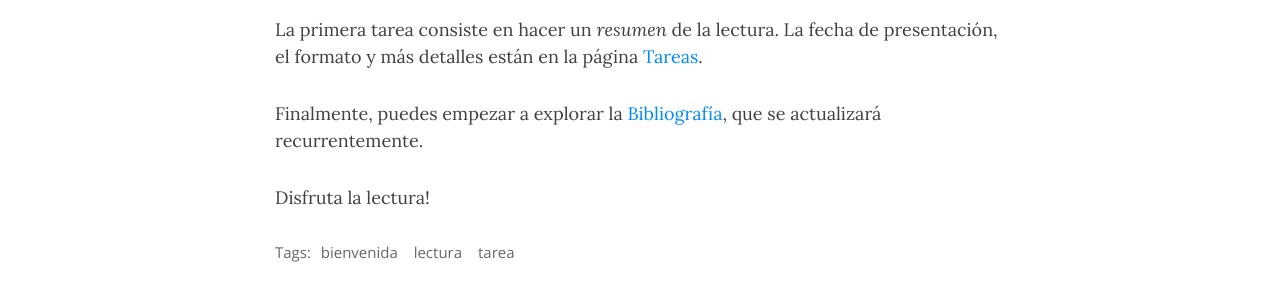
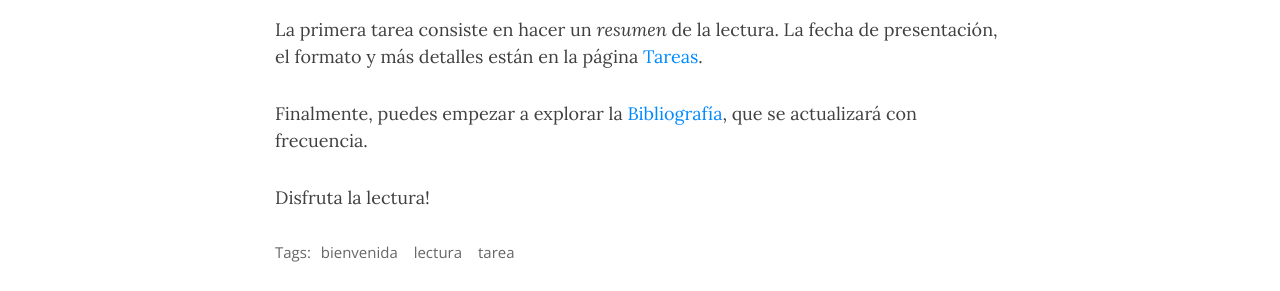
Before and after one commit to NigelCaspa/historiaeconomica, a Jekyll site: the page built from _posts/2021-07-30-bienvenida.md, in a window 1280 px wide and 900 px high, scrolled down 774 px. Shown: the part 307-598 px from the top of the window. Built offline with Jekyll 4.4.1, drawn with Linux system fonts in a browser that asks for light colours; nearby versions of some CDN libraries; comment, search, counter and statistics services are not loaded.

Commit message:
arreglo readme

```diff
--- a/_posts/2021-07-30-bienvenida.md
+++ b/_posts/2021-07-30-bienvenida.md
@@ -23,6 +23,6 @@ Puedes continuar haciendo clic [aquí](https://nigelcaspa.github.io/historiaecon
 
 La primera tarea consiste en hacer un *resumen* de la lectura. La fecha de presentación, el formato y más detalles están en la página [Tareas](/historiaeconomica/tareas).
 
-Finalmente, puedes empezar a explorar la [Bibliografía](/historiaeconomica/bibliografia), que se actualizará recurrentemente.
+Finalmente, puedes empezar a explorar la [Bibliografía](/historiaeconomica/bibliografia), que se actualizará con frecuencia.
 
 Disfruta la lectura!
```
Also changed, not shown: README.md.
